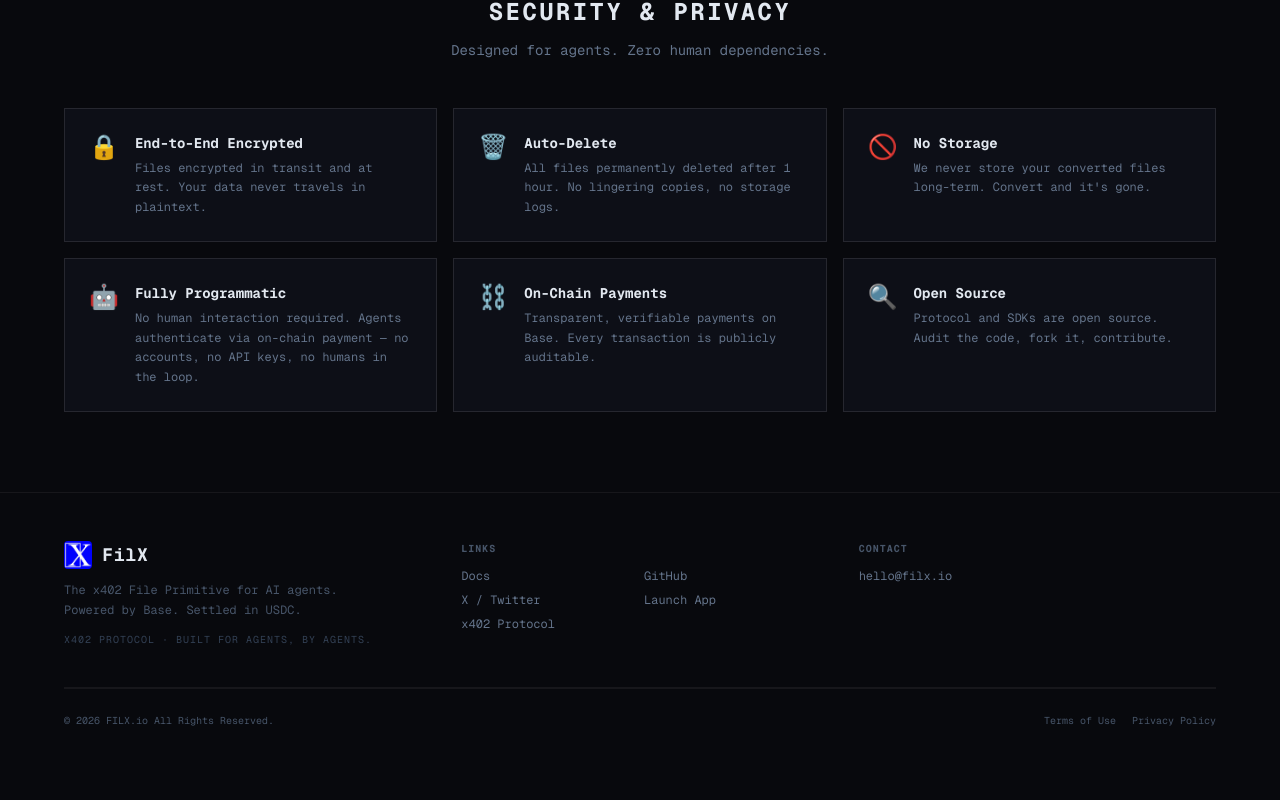
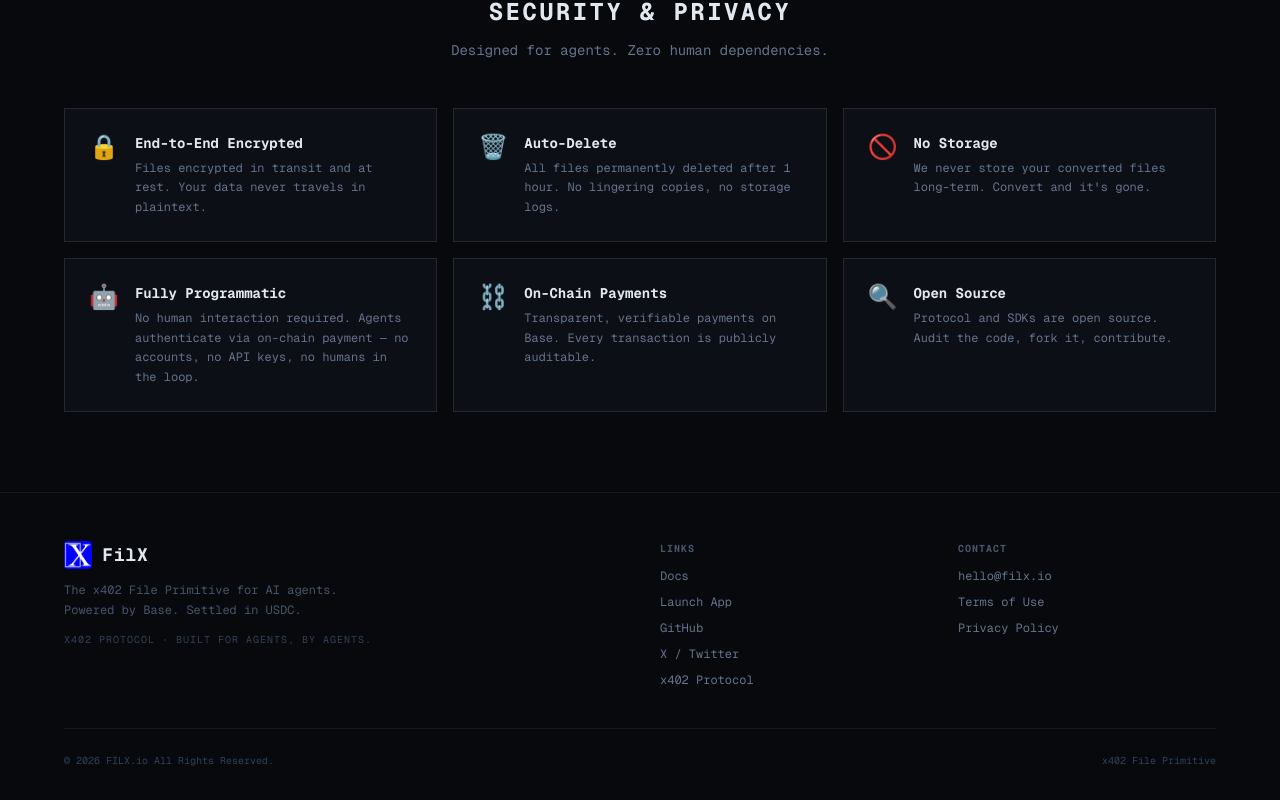
Before and after one commit to filx-io/filx, a Next.js app in the folder frontend/: page / in a window 1280 px wide. Shown: the part 9511-10311 px from the top of the page. Before the commit the page ends 10271 px from the top, so only its background shows below. Built offline with nearby package versions, Linux system fonts and the light colour scheme; no server answers.

Commit message:
fix: redesign footer — 4-col layout, links vertical list, Terms/Privacy pindah ke Contact

```diff
--- a/frontend/components/footer.tsx
+++ b/frontend/components/footer.tsx
@@ -4,21 +4,17 @@ export function Footer() {
   return (
     <footer className="border-t border-white/[0.06] pt-12 pb-8 px-6">
       <div className="max-w-6xl mx-auto">
+
         {/* Main footer grid */}
-        <div className="grid grid-cols-1 md:grid-cols-3 gap-10 pb-10 border-b border-white/[0.06]">
-          {/* Left: Brand */}
-          <div className="space-y-3">
+        <div className="grid grid-cols-1 md:grid-cols-4 gap-10 pb-10 border-b border-white/[0.06]">
+
+          {/* Col 1: Brand */}
+          <div className="md:col-span-2 space-y-3">
             <div className="flex items-center gap-2.5">
-              <Image
-                src="/assets/logo.jpg"
-                alt="FilX"
-                width={28}
-                height={28}
-                className="rounded-sm"
-              />
+              <Image src="/assets/logo.jpg" alt="FilX" width={28} height={28} className="rounded-sm" />
               <span className="font-mono font-bold text-slate-200 text-lg tracking-wider">FilX</span>
             </div>
-            <p className="font-mono text-slate-600 text-xs leading-relaxed">
+            <p className="font-mono text-slate-600 text-xs leading-relaxed max-w-xs">
               The x402 File Primitive for AI agents.<br />
               Powered by Base. Settled in USDC.
             </p>
@@ -27,16 +23,16 @@ export function Footer() {
             </p>
           </div>
 
-          {/* Center: Links */}
+          {/* Col 2: Links */}
           <div className="space-y-3">
             <h4 className="font-mono text-[10px] text-slate-600 uppercase tracking-widest font-bold">Links</h4>
-            <div className="grid grid-cols-2 gap-2">
+            <div className="flex flex-col gap-2.5">
               {[
-                { label: "Docs", href: "https://filx.io/docs" },
-                { label: "GitHub", href: "https://github.com/filx-io/web" },
-                { label: "X / Twitter", href: "https://x.com/filx_io" },
-                { label: "Launch App", href: "https://app.filx.io" },
-                { label: "x402 Protocol", href: "https://x402.org" },
+                { label: "Docs",           href: "https://filx.io/docs" },
+                { label: "Launch App",     href: "https://app.filx.io" },
+                { label: "GitHub",         href: "https://github.com/filx-io/web" },
+                { label: "X / Twitter",    href: "https://x.com/filx_io" },
+                { label: "x402 Protocol",  href: "https://x402.org" },
               ].map((link) => (
                 <a
                   key={link.label}
@@ -51,31 +47,41 @@ export function Footer() {
             </div>
           </div>
 
-          {/* Right: License + legal */}
+          {/* Col 3: Contact */}
           <div className="space-y-3">
             <h4 className="font-mono text-[10px] text-slate-600 uppercase tracking-widest font-bold">Contact</h4>
-            <a
-              href="mailto:hello@filx.io"
-              className="font-mono text-xs text-slate-500 hover:text-slate-200 transition-colors block"
-            >
-              hello@filx.io
-            </a>
+            <div className="flex flex-col gap-2.5">
+              <a
+                href="mailto:hello@filx.io"
+                className="font-mono text-xs text-slate-500 hover:text-slate-200 transition-colors"
+              >
+                hello@filx.io
+              </a>
+              <a
+                href="/terms"
+                className="font-mono text-xs text-slate-500 hover:text-slate-200 transition-colors"
+              >
+                Terms of Use
+              </a>
+              <a
+                href="/privacy"
+                className="font-mono text-xs text-slate-500 hover:text-slate-200 transition-colors"
+              >
+                Privacy Policy
+              </a>
+            </div>
           </div>
+
         </div>
 
         {/* Bottom bar */}
-        <div className="pt-6 border-t border-white/[0.06] flex flex-col sm:flex-row items-center justify-between gap-2">
-          <p className="font-mono text-[10px] text-slate-600">
+        <div className="pt-6 flex items-center justify-between gap-2">
+          <p className="font-mono text-[10px] text-slate-700">
             © 2026 FILX.io All Rights Reserved.
           </p>
-          <div className="flex items-center gap-4">
-            <a href="/terms" className="font-mono text-[10px] text-slate-600 hover:text-slate-300 transition-colors">
-              Terms of Use
-            </a>
-            <a href="/privacy" className="font-mono text-[10px] text-slate-600 hover:text-slate-300 transition-colors">
-              Privacy Policy
-            </a>
-          </div>
+          <p className="font-mono text-[10px] text-slate-700">
+            x402 File Primitive
+          </p>
         </div>
 
       </div>
```
